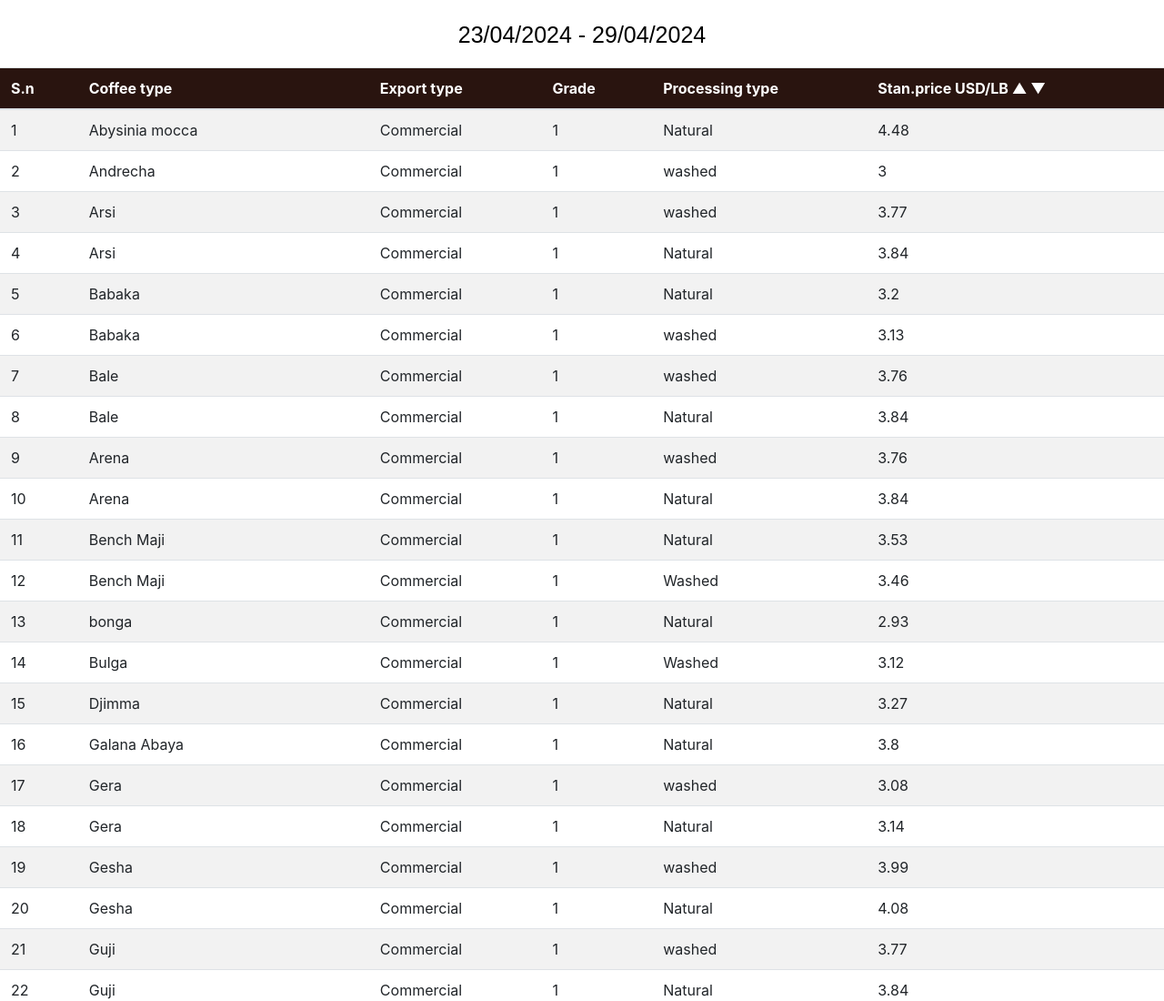
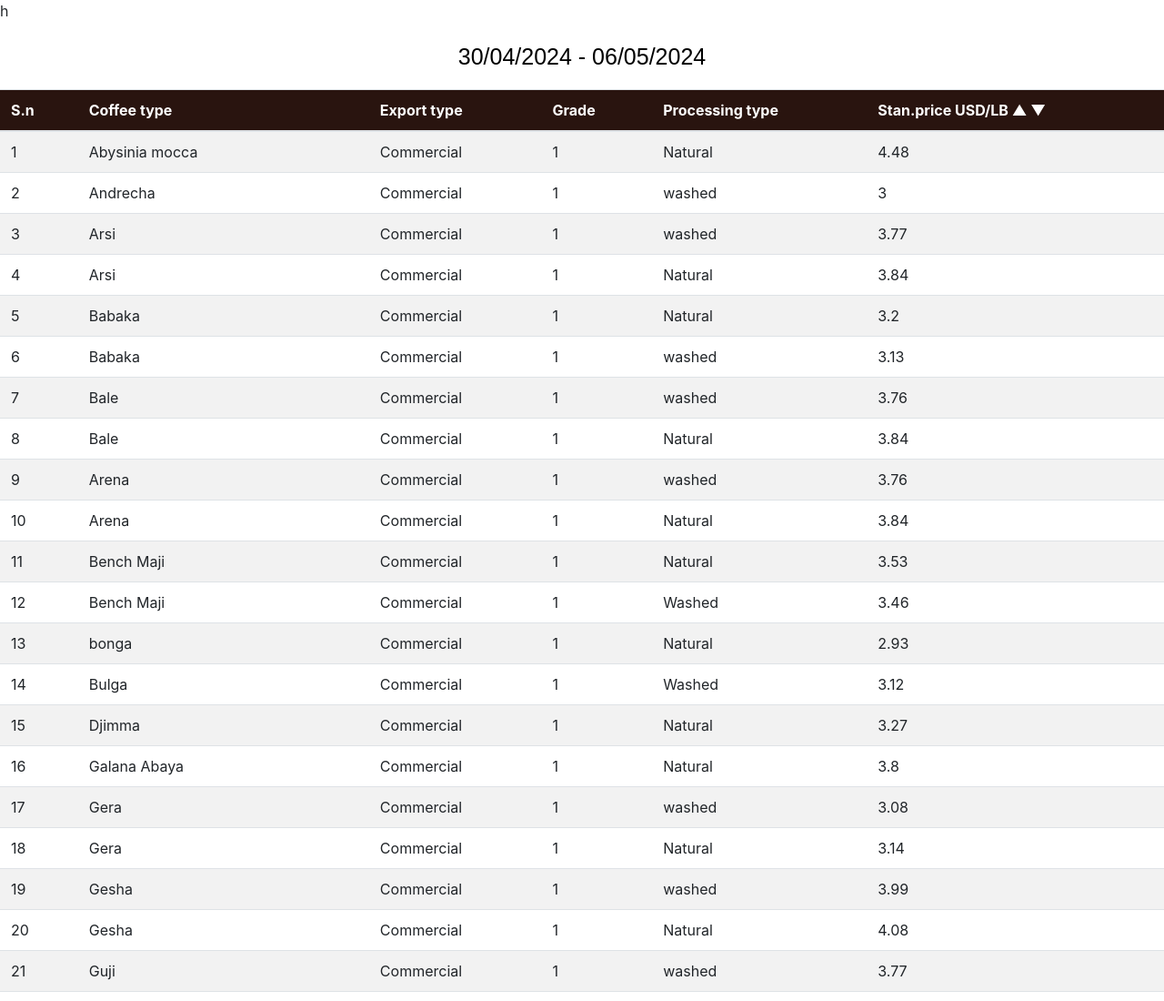
Before and after one commit to Bereketera/Diligent-Trade-Solution, a plain HTML site: page apr 30new.html in a window 1280 px wide. Shown: the top 1100 px of the page at 91% size. Drawn offline with nearby package versions, Linux system fonts and the light colour scheme.

Commit message:
Update apr 30new.html

```diff
--- a/apr 30new.html
+++ b/apr 30new.html
@@ -1,4 +1,4 @@
-<script src="https://ajax.googleapis.com/ajax/libs/jquery/3.3.1/jquery.min.js"></script>
+h<script src="https://ajax.googleapis.com/ajax/libs/jquery/3.3.1/jquery.min.js"></script>
 
 <link rel="stylesheet" href="https://stackpath.bootstrapcdn.com/bootstrap/4.3.1/css/bootstrap.min.css" integrity="sha384-ggOyR0iXCbMQv3Xipma34MD+dH/1fQ784/j6cY/iJTQUOhcWr7x9JvoRxT2MZw1T" crossorigin="anonymous">
 
@@ -32,7 +32,7 @@
 </style>
 <div id="titl">
 
-<p style="font-size:25px;">23/04/2024 - 29/04/2024</p>
+<p style="font-size:25px;">30/04/2024 - 06/05/2024</p>
  </P></div>
 
 
```
